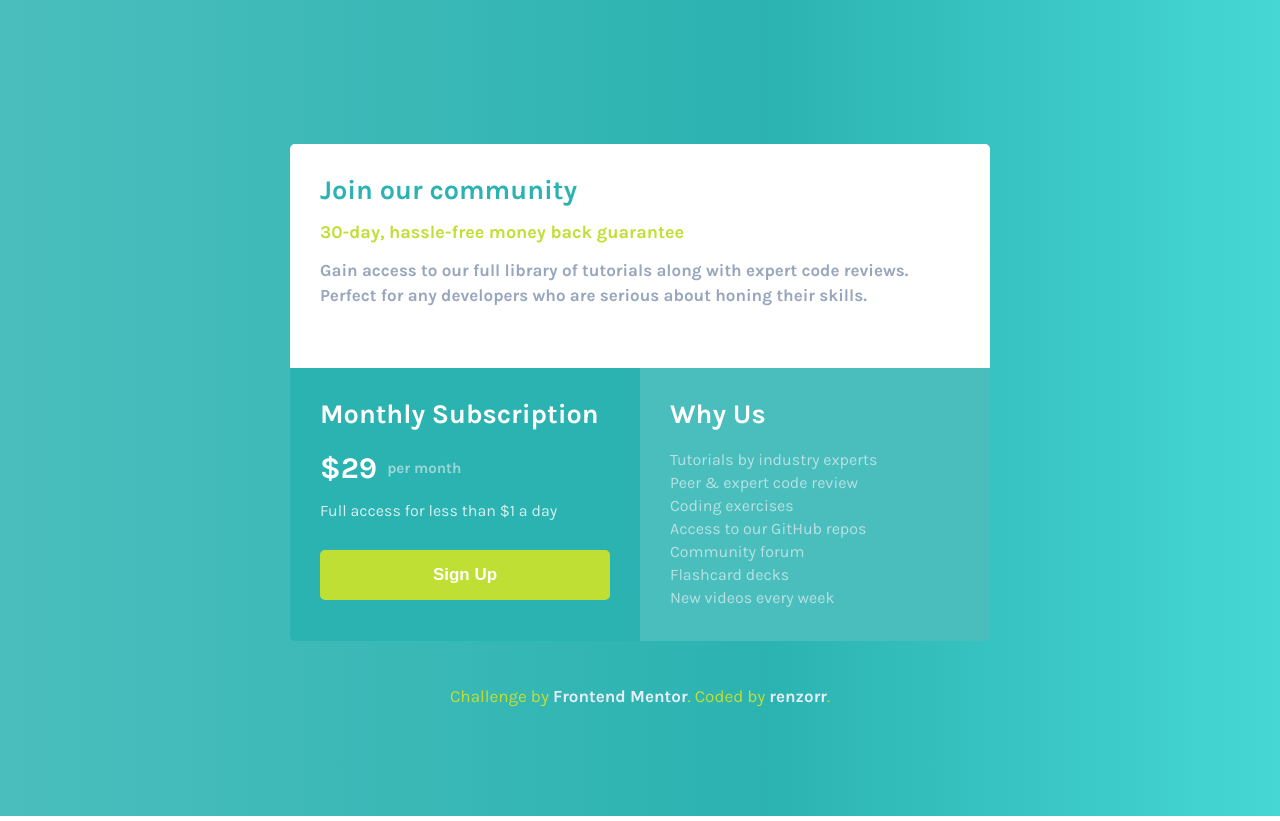
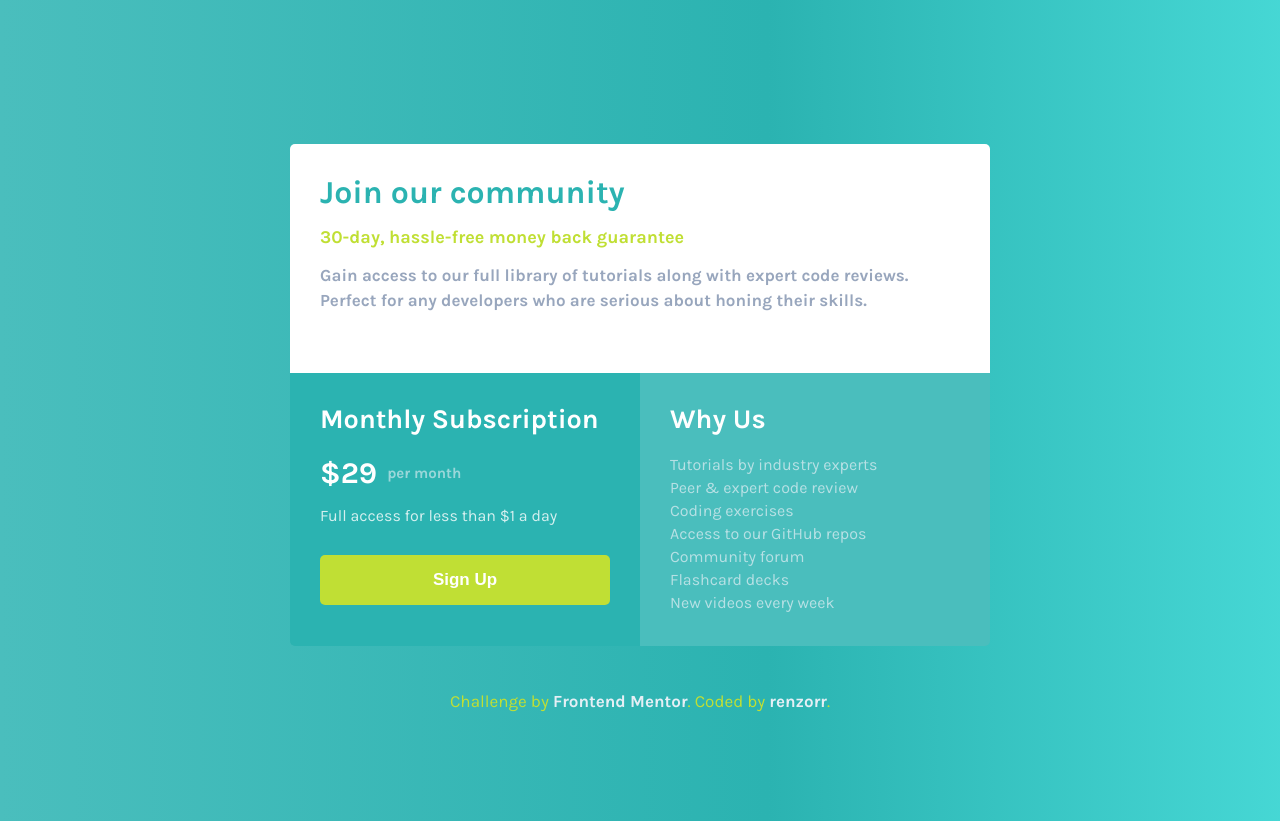
Before and after one commit to Renzorr/Challenge-Grid-Component, a plain HTML site: page index.html in a window 1280 px wide. Drawn offline with Linux system fonts and the light colour scheme.

Commit message:
Html Issues were corrected

```diff
--- a/index.html
+++ b/index.html
@@ -22,12 +22,12 @@
     <main>
       <div class="container">
         <div class="top">
-          <h2>Join our community</h2>
+          <h1>Join our community</h1>
           <span>30-day, hassle-free money back guarantee</span>
           <p>
             Gain access to our full library of tutorials along with expert code
-            reviews. Perfect for any developers who are serious about honing their
-            skills.
+            reviews. Perfect for any developers who are serious about honing
+            their skills.
           </p>
         </div>
         <div class="middle">
@@ -38,6 +38,7 @@
         </div>
         <div class="bottom">
           <h2>Why Us</h2>
+          <ul>
             <li>Tutorials by industry experts</li>
             <li>Peer &amp; expert code review</li>
             <li>Coding exercises</li>
@@ -45,15 +46,24 @@
             <li>Community forum</li>
             <li>Flashcard decks</li>
             <li>New videos every week</li>
+          </ul>
         </div>
       </div>
       <div class="attribution">
         Challenge by
-        <a href="https://www.youtube.com/watch?v=dQw4w9WgXcQ" target="_blank" class="click"
+        <a
+          href="https://www.youtube.com/watch?v=dQw4w9WgXcQ"
+          target="_blank"
+          class="click1"
           >Frontend Mentor</a
-        >. Coded by <a href="https://www.youtube.com/watch?v=dQw4w9WgXcQ" target="_blank">renzorr</a>.
+        >. Coded by
+        <a
+          href="https://www.youtube.com/watch?v=dQw4w9WgXcQ"
+          target="_blank"
+          class="click2"
+          >renzorr</a
+        >.
       </div>
     </main>
-
   </body>
 </html>
--- a/style.css
+++ b/style.css
@@ -58,7 +58,7 @@ main {
   transition: 1.5s;
 }
 .container:hover {
-  transform: scale(1.05);
+  transform: scale(1.04);
   box-shadow: 5px 5px 30px rgba(12, 12, 12, 0.719);
 }
 .top,
@@ -69,7 +69,7 @@ main {
 .top {
   background: var(--White);
 }
-.top h2 {
+.top h1 {
   color: var(--Cyan);
   margin-bottom: 15px;
   font-weight: bold;
@@ -160,19 +160,26 @@ main {
   font-weight: 900;
   color: var(--LightGray);
 }
-.click::before {
+.click1::before,
+.click2::before {
   content: "";
   position: absolute;
   height: 15px;
   width: 15px;
   background-color: #207c7b;
+  transform: rotate(45deg);
+  transition: 0.2s;
   bottom: 40%;
+  opacity: 0;
+}
+.click1::before {
   left: 46%;
-  transform: rotate(45deg);
-  opacity: 0;
-  transition: 0.3s;
 }
-.click::after {
+.click2::before {
+  right: 5%;
+}
+.click1::after,
+.click2::after {
   padding-top: 7px;
   content: "Click me";
   font-weight: 100;
@@ -181,13 +188,20 @@ main {
   border-radius: 15px;
   background-color: #207c7b;
   position: absolute;
+  transition: 0.2s;
   bottom: 0%;
+  opacity: 0;
+}
+.click1::after {
   left: 35%;
-  opacity: 0;
-  transition: 0.3s;
 }
-.click:hover::after,
-.click:hover::before {
+.click2::after {
+  right: -5%;
+}
+.click2:hover:after,
+.click2:hover::before,
+.click1:hover::after,
+.click1:hover::before {
   transition: 0.3s;
   opacity: 1;
 }
```
Lines whose indentation alone changed are shown as unchanged.
